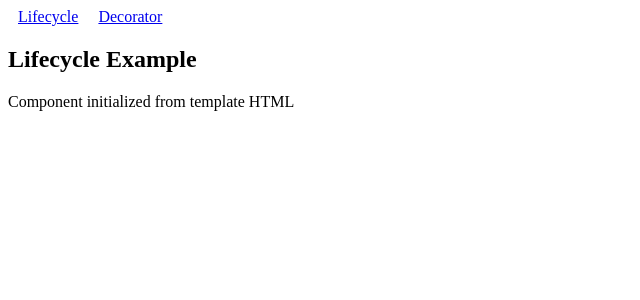
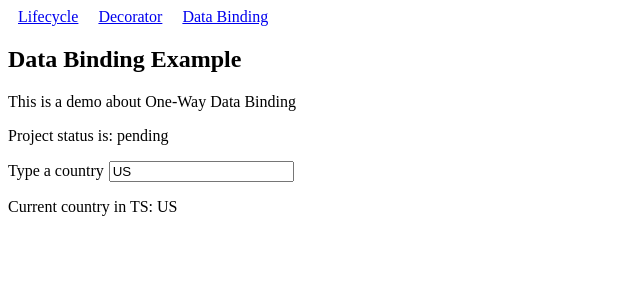
Before and after one commit to Jac3ie/Frontend-TechStack-Learning, an Angular app in the folder angular-coursera-demo/: page /dataBinding in a window 1280 px wide. Shown: the top 300 px of the page, without its empty margins (0-640 px from the left). Built offline with nearby package versions, Linux system fonts and the light colour scheme.

Commit message:
Added small demo showing the data binding: one way binding through variable declaration inside of component file, and used in html file via {{var name}}; And two way data binding through ngModel.

```diff
--- a/angular-coursera-demo/src/app/app.html
+++ b/angular-coursera-demo/src/app/app.html
@@ -1,6 +1,7 @@
 <nav class="nav">
   <a routerLink="/lifecycle" routerLinkActive="active">Lifecycle</a>
   <a routerLink="/decorator" routerLinkActive="active">Decorator</a>
+  <a routerLink="/dataBinding" routerLinkActive="active">Data Binding</a>
 </nav>
 
 <router-outlet></router-outlet>
--- a/angular-coursera-demo/src/app/app.routes.ts
+++ b/angular-coursera-demo/src/app/app.routes.ts
@@ -1,10 +1,12 @@
 import { Routes } from '@angular/router';
 import { Lifecycle } from './lifecycle/lifecycle';
 import { Decorator } from './decorator/decorator';
+import { DataBinding } from './data-binding/data-binding';
 
 export const routes: Routes = [
     { path: '', redirectTo: 'lifecycle', pathMatch: 'full'}, // default go to lifecycle
     { path: 'lifecycle', component: Lifecycle},
     { path: 'decorator', component: Decorator},
+    { path: 'dataBinding', component: DataBinding},
     { path: '**', component: Lifecycle},
 ];
--- /dev/null
+++ b/angular-coursera-demo/src/app/data-binding/data-binding.css
@@ -0,0 +1,3 @@
+#input {
+    margin-left: 5px;
+}
--- /dev/null
+++ b/angular-coursera-demo/src/app/data-binding/data-binding.html
@@ -0,0 +1,29 @@
+<div>
+  <h2>Data Binding Example</h2>
+
+  <!-- ONE-WAY (Component ➜ View)
+       status is a TypeScript variable.
+       {{ status }} only DISPLAYs the value in the UI.
+       If status changes in TS, the UI updates.
+       But editing the UI will NOT change status (because it's just text). -->
+  <p>This is a demo about One-Way Data Binding</p>
+  <p>Project status is: {{ status }}</p>
+
+  <label for="input">Type a country</label>
+
+  <!-- TWO-WAY (Component ⇄ View) using [(ngModel)]
+       - When user types: input value ➜ updates country in TS
+       - When TS updates country: country ➜ updates input value
+       So the UI and the variable stay in sync. -->
+  <input
+    type="text"
+    id="input"
+    [(ngModel)]="country"
+    (ngModelChange)="displayCountry()"
+    placeholder="US"
+  />
+
+  <!-- ONE-WAY (Component ➜ View) again:
+       showing the current TS value of country -->
+  <p>Current country in TS: {{ country }}</p>
+</div>
--- /dev/null
+++ b/angular-coursera-demo/src/app/data-binding/data-binding.ts
@@ -0,0 +1,22 @@
+import { Component } from '@angular/core';
+import { FormsModule } from '@angular/forms';
+
+@Component({
+  selector: 'app-data-binding',
+  standalone: true,
+  imports: [FormsModule], // needed for ngModel
+  templateUrl: './data-binding.html',
+  styleUrl: './data-binding.css',
+})
+export class DataBinding {
+  // ONE-WAY binding demo: shown via {{ status }}
+  status = 'pending';
+
+  // TWO-WAY binding demo: synced with <input [(ngModel)]="country">
+  country = 'US'; // change here will modify the original text put there, o/w we just append to the tail of it, unless ''!
+
+  // Runs whenever the input changes (because of (ngModelChange))
+  displayCountry() {
+    console.log('country is now:', this.country);
+  }
+}
```
Also changed, not shown: angular-coursera-demo/angular-naming-conventions.txt (added), 1 other file (tests, documents, lock files or other folders).
